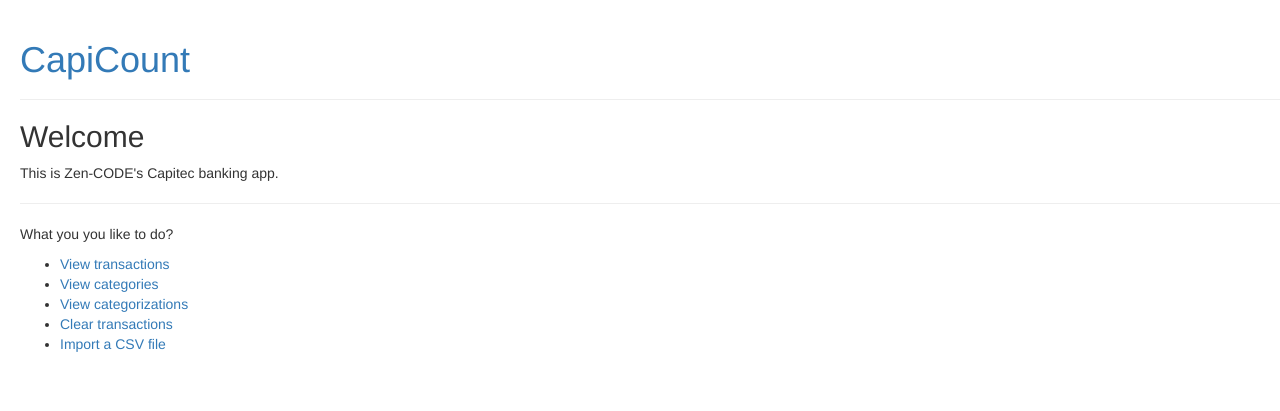
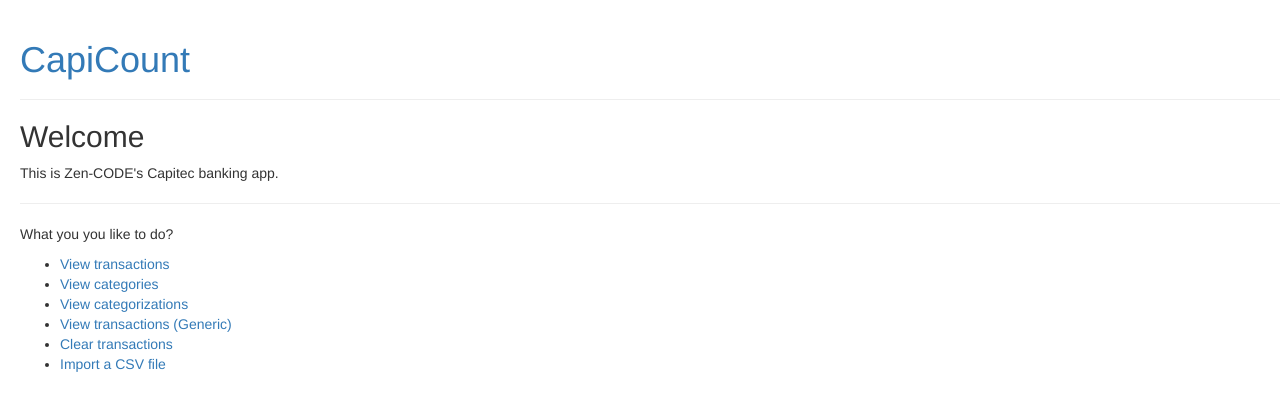
Before and after one commit to Zen-CODE/zenprojects, a Django app: page /budget/ in a window 1280 px wide. Shown: the top 411 px of the page. Run offline with Django 3.2, Linux system fonts and the light colour scheme; some libraries are stand-ins or nearby versions.

Commit message:
Added generic view for transaction

```diff
--- a/python/django/capiccount/budget/templates/index.html
+++ b/python/django/capiccount/budget/templates/index.html
@@ -8,6 +8,7 @@
     <li><a href="view_transactions">View transactions</a></li>
     <li><a href="{% url "budget:category_list" %}">View categories</a></li>
     <li><a href="{% url "budget:categorization_list" %}">View categorizations</a></li>
+    <li><a href="{% url "budget:transaction_list" %}">View transactions (Generic)</a></li>
     <li><a href="clear">Clear transactions</a></li>
     <li><a href="import_csv">Import a CSV file</a></li>
 </ul>
--- a/python/django/capiccount/budget/urls.py
+++ b/python/django/capiccount/budget/urls.py
@@ -35,5 +35,11 @@ urlpatterns = [
     path('categorization/delete/<int:pk>', views.CategoryDelete.as_view(
          success_url="/budget/categorization"),
          name='categorization_delete'),
+    # Transactions
+    path('transaction', views.TransactionList.as_view(),
+         name='transaction_list'),
+    path('transaction/<int:pk>', views.TransactionDetail.as_view(),
+         name='transaction_detail'),
+
 ]
 # path(r'view_transactions/(?P<import>\w+)/$', views.view_transactions,
--- a/python/django/capiccount/budget/views.py
+++ b/python/django/capiccount/budget/views.py
@@ -111,3 +111,18 @@ class CategorizationUpdate(UpdateView):
 
 class CategorizationDelete(DeleteView):
     model = Categorization
+
+
+"""
+View classes for Transaction
+"""
+
+
+class TransactionList(ListView):
+    model = Transaction
+    paginate_by = 25
+    ordering = "-transaction_date"
+
+
+class TransactionDetail(DetailView):
+    model = Transaction
```
